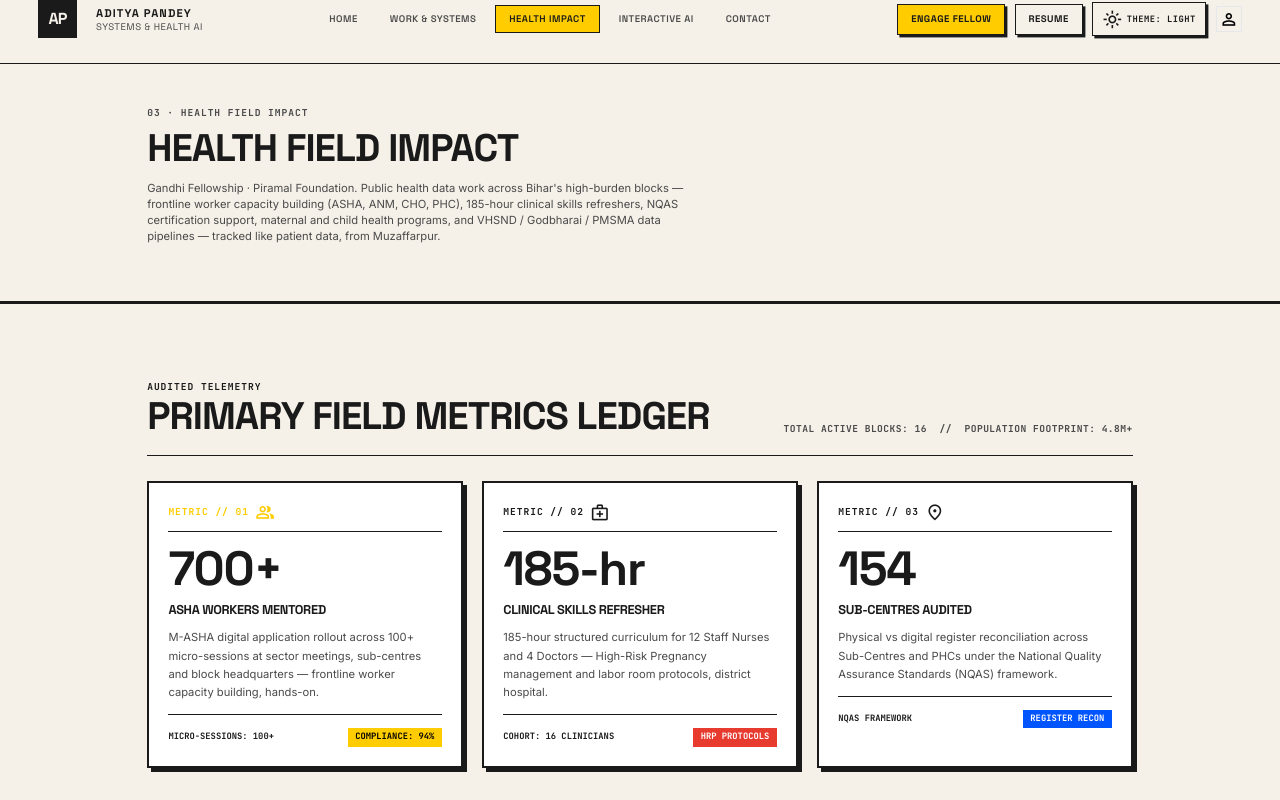
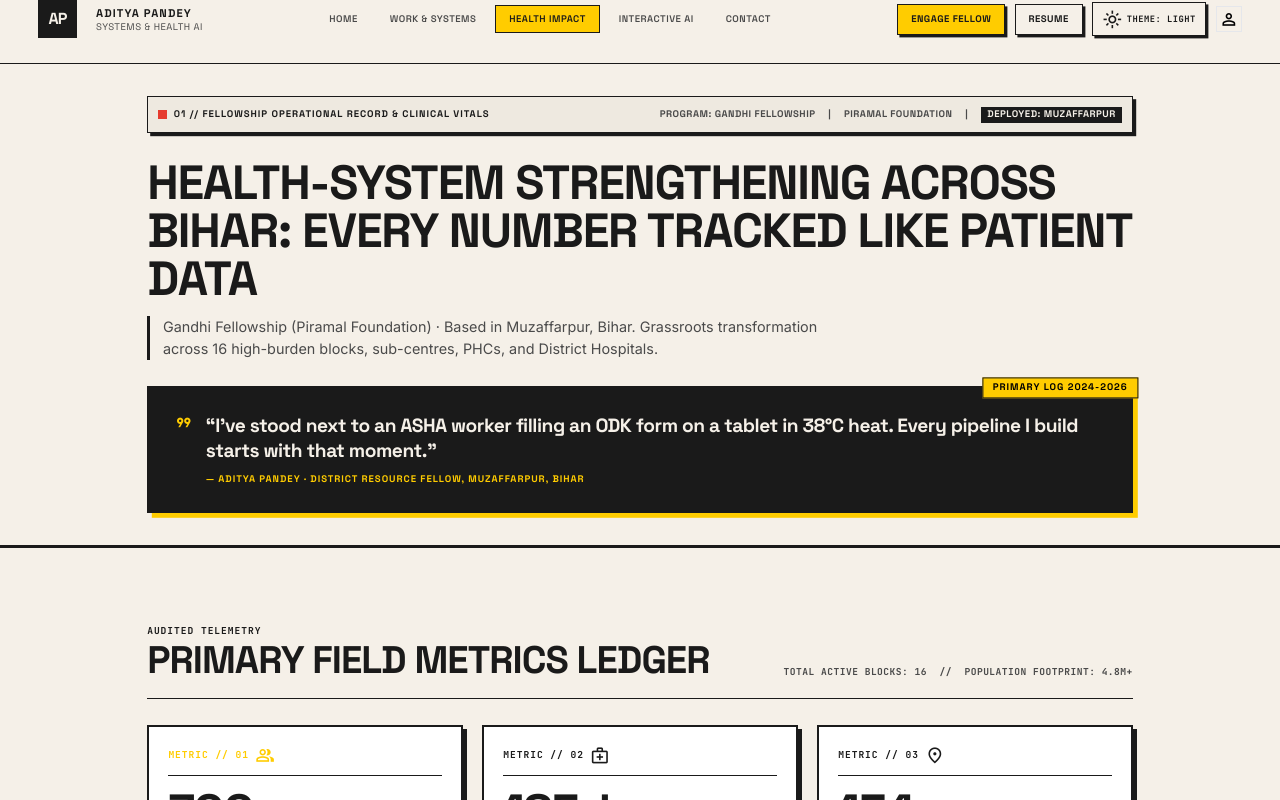
Before and after one commit to adityapandey2002/Portfolio, a Next.js app: page /health in a window 1280 px wide. Shown: the top 800 px of the page. Built offline with nearby package versions, Linux system fonts and the light colour scheme.

Commit message:
feat(health): match design header with metadata bar, headline, and quote block

```diff
--- a/src/app/health/page.tsx
+++ b/src/app/health/page.tsx
@@ -11,17 +11,54 @@ export default function HealthPage() {
   return (
     <>
       <section className="border-b-4 border-primary dark:border-white bg-surface dark:bg-surface-dark">
-        <Section className="py-12">
-          <div className="mb-6">
-            <span className="font-mono text-xs font-bold uppercase tracking-widest text-on-surface-variant dark:text-on-surface-variant">
-              03 · HEALTH FIELD IMPACT
-            </span>
-            <h1 className="mt-2 font-headline text-3xl sm:text-5xl font-bold uppercase tracking-tight text-on-surface dark:text-on-surface">
-              Health Field Impact
-            </h1>
-            <p className="mt-4 text-sm text-on-surface-variant dark:text-on-surface-variant/70 max-w-2xl">
-              Gandhi Fellowship · Piramal Foundation. Public health data work across Bihar&apos;s high-burden blocks — frontline worker capacity building (ASHA, ANM, CHO, PHC), 185-hour clinical skills refreshers, NQAS certification support, maternal and child health programs, and VHSND / Godbharai / PMSMA data pipelines — tracked like patient data, from Muzaffarpur.
-            </p>
+        <Section className="py-10">
+          <div className="space-y-8">
+            {/* Metadata Bar */}
+            <div className="flex flex-wrap items-center justify-between gap-4 border-2 border-primary dark:border-white p-3 bg-surface-container dark:bg-surface-low shadow-[4px_4px_0px_#1a1a1a] dark:shadow-[4px_4px_0px_#ffffff]">
+              <div className="flex items-center gap-2">
+                <span className="inline-block w-3 h-3 bg-accent-red dark:bg-accent-red" />
+                <span className="font-headline font-bold text-xs uppercase tracking-widest text-primary dark:text-on-surface">
+                  01 // FELLOWSHIP OPERATIONAL RECORD &amp; CLINICAL VITALS
+                </span>
+              </div>
+              <div className="flex items-center gap-4 font-headline text-xs font-bold uppercase tracking-wider text-on-surface-variant dark:text-on-surface-variant">
+                <span>PROGRAM: GANDHI FELLOWSHIP</span>
+                <span className="hidden md:inline">|</span>
+                <span className="hidden md:inline">PIRAMAL FOUNDATION</span>
+                <span className="hidden md:inline">|</span>
+                <span className="bg-primary dark:bg-on-surface text-on-primary dark:text-surface px-2 py-0.5">
+                  DEPLOYED: MUZAFFARPUR
+                </span>
+              </div>
+            </div>
+            {/* Main Headline */}
+            <div className="space-y-4">
+              <h1 className="font-headline text-3xl sm:text-5xl lg:text-6xl font-bold uppercase tracking-tight text-primary dark:text-on-surface leading-none">
+                HEALTH-SYSTEM STRENGTHENING ACROSS BIHAR: EVERY NUMBER TRACKED LIKE PATIENT DATA
+              </h1>
+              <p className="font-body text-base sm:text-lg text-on-surface-variant dark:text-on-surface-variant max-w-4xl leading-relaxed border-l-4 border-primary dark:border-on-surface pl-4">
+                Gandhi Fellowship (Piramal Foundation) · Based in Muzaffarpur, Bihar. Grassroots transformation across 16 high-burden blocks, sub-centres, PHCs, and District Hospitals.
+              </p>
+            </div>
+            {/* Quote Block */}
+            <div className="relative bg-primary dark:bg-surface-container-lowest text-on-primary dark:text-on-surface p-6 sm:p-8 border-2 border-primary dark:border-white shadow-[6px_6px_0px_#ffcc00] dark:shadow-[6px_6px_0px_#ffcc00]">
+              <div className="absolute top-0 right-0 transform translate-x-2 -translate-y-3 bg-accent-yellow dark:bg-primary-yellow text-black dark:text-black px-3 py-1 font-headline text-xs font-bold uppercase tracking-widest border-2 border-primary dark:border-white">
+                PRIMARY LOG 2024-2026
+              </div>
+              <div className="flex items-start gap-4">
+                <span className="material-symbols-outlined text-accent-yellow dark:text-primary-yellow text-4xl shrink-0">
+                  format_quote
+                </span>
+                <div className="space-y-3">
+                  <blockquote className="font-headline text-lg sm:text-xl md:text-2xl font-bold tracking-tight text-on-primary dark:text-on-surface leading-snug">
+                    &ldquo;I&rsquo;ve stood next to an ASHA worker filling an ODK form on a tablet in 38&deg;C heat. Every pipeline I build starts with that moment.&rdquo;
+                  </blockquote>
+                  <div className="font-headline text-xs uppercase tracking-widest text-accent-yellow dark:text-primary-yellow font-bold">
+                    — ADITYA PANDEY · DISTRICT RESOURCE FELLOW, MUZAFFARPUR, BIHAR
+                  </div>
+                </div>
+              </div>
+            </div>
           </div>
         </Section>
       </section>
```
